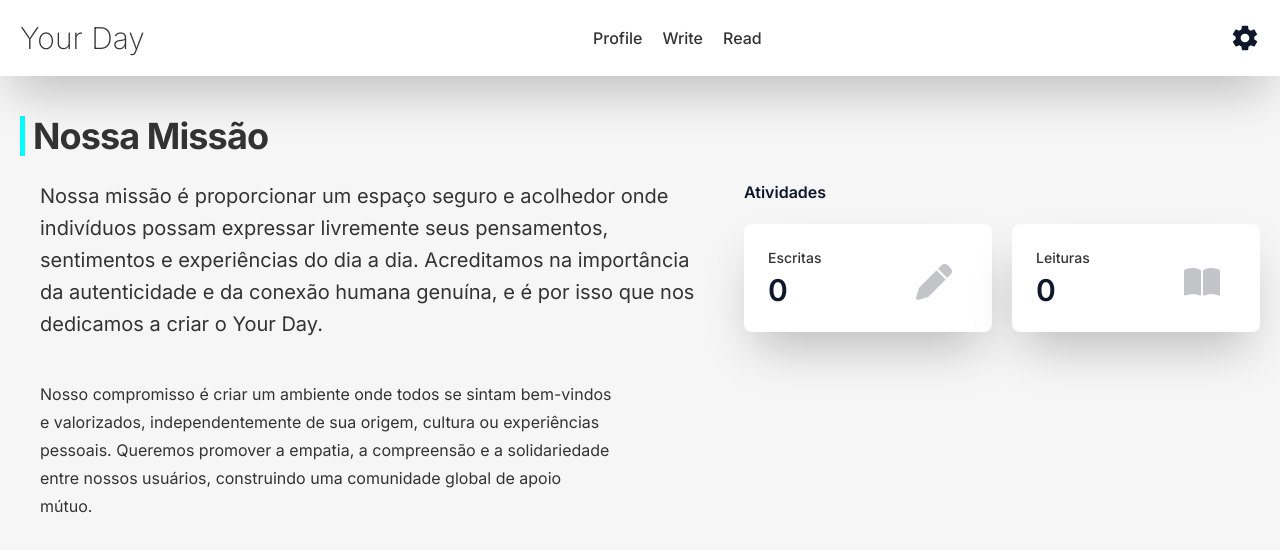
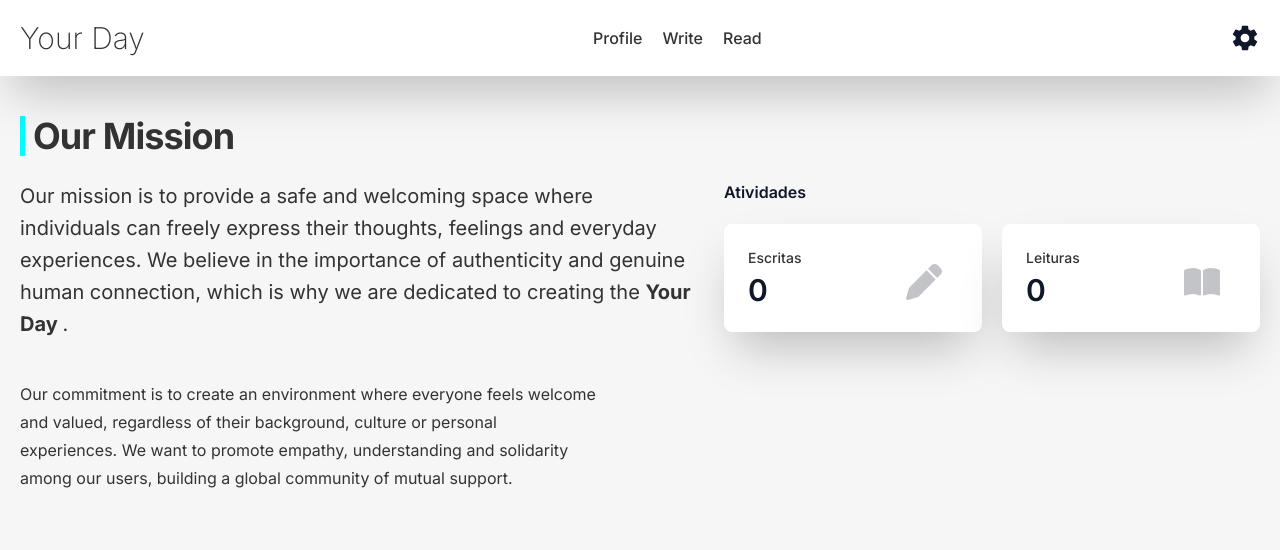
Before and after one commit to rianbittencourt/Your-Day-Front, a Next.js app: page / in a window 1280 px wide. Shown: the top 550 px of the page. Built offline with nearby package versions, Linux system fonts and the light colour scheme.

Commit message:
feat: MainContent Component

```diff
--- a/src/components/MainContent/MainContent.tsx
+++ b/src/components/MainContent/MainContent.tsx
@@ -1,6 +1,8 @@
+"use client";
 import React from "react";
 import StatsCount from "../Stats/StatsCount";
-
+import { getDictionaryUseClient } from "@/dictionaries/default-dictionaries-use-client";
+import { useLanguage } from "@/hooks/LanguageHook";
 interface Stat {
   label: string;
   value: string;
@@ -13,29 +15,21 @@ const stats: Stat[] = [
 ];
 
 export default function MainContent() {
+  const { lang } = useLanguage();
+  const t = getDictionaryUseClient(lang);
   return (
     <div className="mt-10 ">
       <div className="mx-auto max-w-2xl lg:mx-0 lg:max-w-none">
-        <h2 className="text-3xl font-bold tracking-tight text-primary sm:text-4xl border-l-[5px] border-[cyan] pl-2">
-          Nossa Missão
+        <h2 className="text-3xl font-bold tracking-tight text-primary sm:text-4xl border-l-[5px] border-test pl-2">
+          {t.home.missionTitle}
         </h2>
-        <div className="mt-6 flex flex-col gap-x-8 gap-y-10 lg:flex-row pl-5 ">
+        <div className="mt-6 flex flex-col gap-x-8 gap-y-10 lg:flex-row  ">
           <div className="lg:w-full lg:max-w-2xl lg:flex-auto ">
             <p className="text-xl leading-8 text-primary">
-              Nossa missão é proporcionar um espaço seguro e acolhedor onde
-              indivíduos possam expressar livremente seus pensamentos,
-              sentimentos e experiências do dia a dia. Acreditamos na
-              importância da autenticidade e da conexão humana genuína, e é por
-              isso que nos dedicamos a criar o Your Day.
+              {t.home.missionFirstP} <b>Your Day </b>.
             </p>
             <div className="mt-10 max-w-xl text-base leading-7 text-primary">
-              <p>
-                Nosso compromisso é criar um ambiente onde todos se sintam
-                bem-vindos e valorizados, independentemente de sua origem,
-                cultura ou experiências pessoais. Queremos promover a empatia, a
-                compreensão e a solidariedade entre nossos usuários, construindo
-                uma comunidade global de apoio mútuo.
-              </p>
+              <p>{t.home.missionSecondP}</p>
             </div>
           </div>
           <div className="lg:flex lg:flex-auto   ">
```
